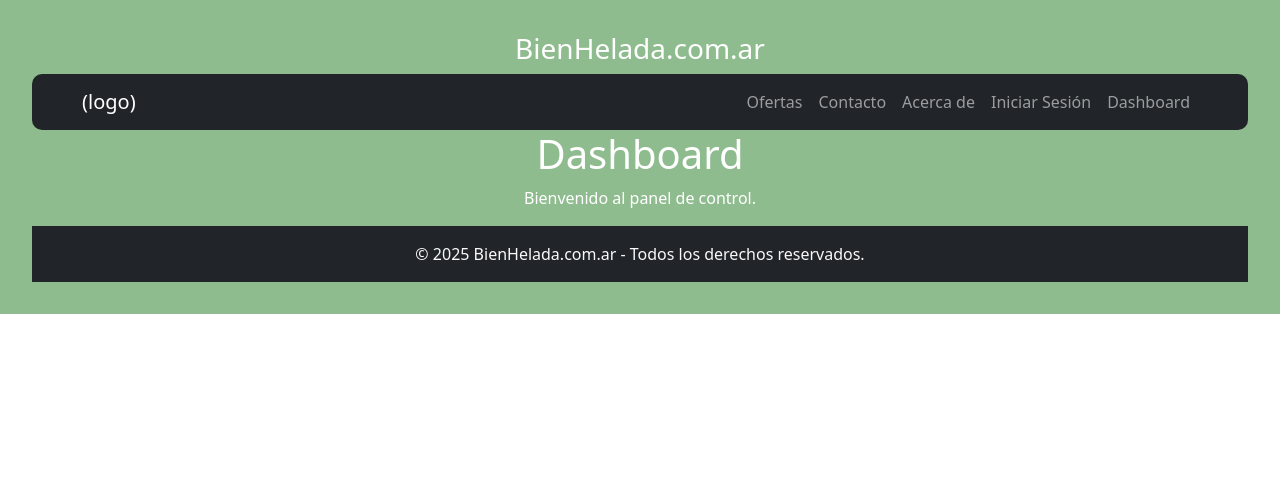
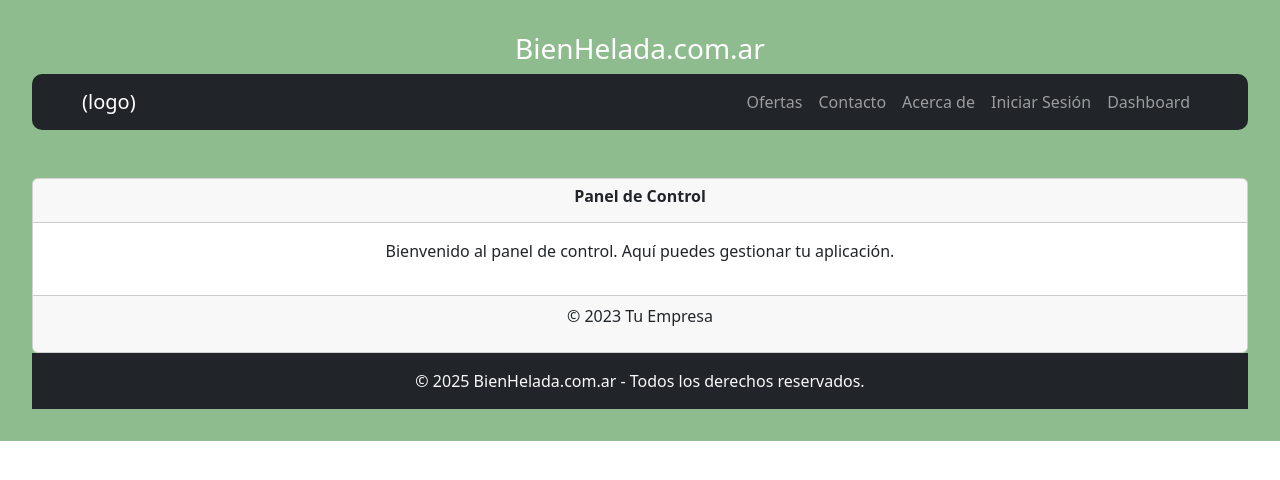
Before and after one commit to undrbug/integrador-TalentoTech, a React (Vite) app: page /dashboard in a window 1280 px wide. Shown: the top 480 px of the page. Built offline with nearby package versions, Linux system fonts and the light colour scheme; no server answers.

Commit message:
modificacion contenido del componente

```diff
--- a/src/components/Dashboard.jsx
+++ b/src/components/Dashboard.jsx
@@ -1,10 +1,20 @@
 import React from 'react';
+import { Card } from 'react-bootstrap';
 
 const Dashboard = () => {
   return (
     <div>
-      <h1>Dashboard</h1>
-      <p>Bienvenido al panel de control.</p>
+      <Card className="mt-5">
+        <Card.Header>
+          <Card.Title>Panel de Control</Card.Title>
+        </Card.Header>
+        <Card.Body>
+          <p>Bienvenido al panel de control. Aquí puedes gestionar tu aplicación.</p>
+        </Card.Body>
+        <Card.Footer>
+          <p>© 2023 Tu Empresa</p>
+        </Card.Footer>
+      </Card>
     </div>
   );
 }
```
